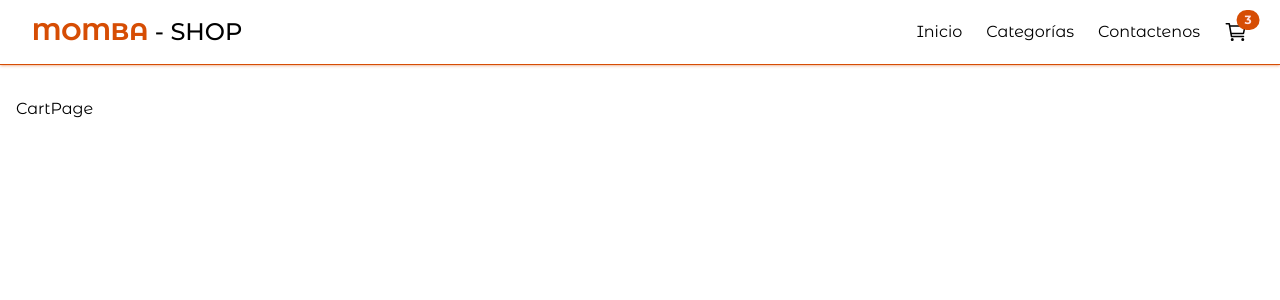
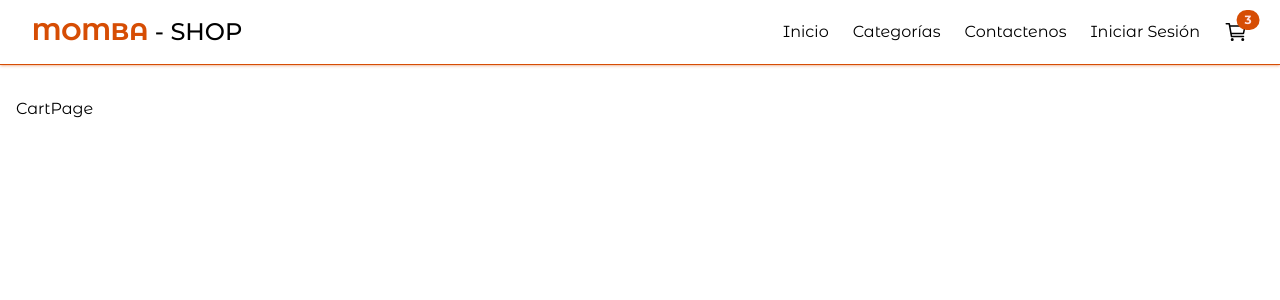
Before and after one commit to geraldDev01/E-shop, a Next.js app: page /cart in a window 1280 px wide. Shown: the top 300 px of the page. Built offline with nearby package versions, Linux system fonts and the light colour scheme.

Commit message:
adding changes for context and protected routes

```diff
--- a/package.json
+++ b/package.json
@@ -13,6 +13,7 @@
     "axios": "^1.8.3",
     "classnames": "^2.5.1",
     "formik": "^2.4.6",
+    "js-cookie": "^3.0.5",
     "next": "15.2.2",
     "react": "^19.0.0",
     "react-dom": "^19.0.0",
@@ -22,6 +23,7 @@
   "devDependencies": {
     "@eslint/eslintrc": "^3",
     "@tailwindcss/postcss": "^4",
+    "@types/js-cookie": "^3.0.6",
     "@types/node": "^20",
     "@types/react": "^19",
     "@types/react-dom": "^19",
--- a/src/api/auth.ts
+++ b/src/api/auth.ts
@@ -1,51 +1,16 @@
 import { apiRequest } from '@/utils/api';
 import { AxiosError } from 'axios';
+import {
+    AuthResponse,
+    AuthResult,
+    LoginCredentials,
+    RegisterCredentials,
+    ErrorResponse
+} from '@/types/api';
+import Cookies from 'js-cookie';
+import { redirect } from 'next/navigation';
 
-interface AuthResponse {
-    status_code: number;
-    message: string;
-    data: {
-        access_token: string;
-        token_type: string;
-        expires_in: number;
-        expires_at: string;
-    }
-}
-
-interface LoginCredentials {
-    email: string;
-    password: string;
-}
-
-interface LoginResult {
-    success: boolean;
-    token?: string;
-    error?: string;
-}
-
-interface RegisterCredentials {
-    full_name: string;
-    phone: string;
-    address: string;
-    email: string;
-    password: string;
-    id_deparment: null;
-    id_municipality: null;
-}
-
-interface AuthResult {
-    success: boolean;
-    token?: string;
-    error?: string;
-}
-
-interface ErrorResponse {
-    status_code: number;
-    message: string;
-    errors?: string[];
-}
-
-export const login = async ({ email, password }: LoginCredentials): Promise<LoginResult> => {
+export const login = async ({ email, password }: LoginCredentials): Promise<AuthResult> => {
     try {
         const response = await apiRequest<AuthResponse>({
             endpoint: '/auth/sign-In',
@@ -113,3 +78,11 @@ export const register = async (userData: RegisterCredentials): Promise<AuthResul
         };
     }
 };
+
+export const logout = () => {
+    // Remove the auth token cookie
+    Cookies.remove('auth_token');
+
+    // Redirect to login page
+    redirect('/');
+};
--- a/src/api/contact.ts
+++ b/src/api/contact.ts
@@ -1,4 +1,5 @@
 import { apiRequest } from '@/utils/api';
+import { AxiosError } from 'axios';
 
 interface ContactFormData extends Record<string, unknown> {
   message: {
@@ -26,7 +27,13 @@ export const sendContactForm = async (data: ContactFormData) => {
       success: response.status_code === 201,
       message: response.message
     };
-  } catch (error) {
+  } catch (error: unknown) {
+    if (error instanceof AxiosError) {
+      return {
+        success: false,
+        message: error.response?.data?.message || 'Error al enviar el mensaje'
+      };
+    }
     return {
       success: false,
       message: 'Error al enviar el mensaje'
--- a/src/app/(shop)/contact/page.tsx
+++ b/src/app/(shop)/contact/page.tsx
@@ -41,20 +41,17 @@ export default function ContactPage() {
     }),
     onSubmit: async (values, { setSubmitting, resetForm }) => {
       setApiError(null);
-      setSuccessMessage(null);
-
       try {
         const result = await sendContactForm({
           message: values
         });
-
         if (result.success) {
           setSuccessMessage(result.message);
           resetForm();
         } else {
           setApiError(result.message);
         }
-      } catch (error) {
+      } catch {
         setApiError('Error al enviar el mensaje');
       } finally {
         setSubmitting(false);
--- a/src/app/auth/login/page.tsx
+++ b/src/app/auth/login/page.tsx
@@ -7,9 +7,11 @@ import { useRouter } from 'next/navigation';
 import { useState } from 'react';
 import { IoMailOutline, IoKeyOutline, IoLogInOutline } from 'react-icons/io5';
 import { login } from '@/api/auth';
+import { useAuth } from '@/context/auth/AuthContext';
 
 export default function LoginPage() {
   const router = useRouter();
+  const { login: authLogin } = useAuth();
   const [apiError, setApiError] = useState<string | null>(null);
 
   const formik = useFormik({
@@ -30,7 +32,7 @@ export default function LoginPage() {
       try {
         const result = await login(values);
         if (result.success && result.token) {
-          localStorage.setItem('token', result.token);
+          authLogin(result.token);
           router.push('/');
         } else {
           setApiError(result.error || 'Error en la autenticación');
--- a/src/app/layout.tsx
+++ b/src/app/layout.tsx
@@ -2,6 +2,7 @@ import type { Metadata } from "next";
 
 import "./globals.css";
 import { inter, montserrat } from "@/config/fonts";
+import { AuthProvider } from '@/context/auth/AuthContext';
 
 export const metadata: Metadata = {
   title: "Create Next App",
@@ -16,7 +17,9 @@ export default function RootLayout({
   return (
     <html lang="en">
       <body className={`${inter.className} ${montserrat.className}`}>
-        {children}
+        <AuthProvider>
+          {children}
+        </AuthProvider>
       </body>
     </html>
   );
--- a/src/components/ui/Navbar/index.tsx
+++ b/src/components/ui/Navbar/index.tsx
@@ -1,11 +1,12 @@
 "use client"
 import React, { useState } from 'react'
 import Link from 'next/link'
-import { IoCartOutline } from 'react-icons/io5'
-import { IoMenuOutline, IoCloseOutline } from 'react-icons/io5'
+import { IoCartOutline, IoMenuOutline, IoCloseOutline, IoLogOutOutline } from 'react-icons/io5'
+import { useAuth } from '@/context/auth/AuthContext'
 
 const Navbar = () => {
     const [isMenuOpen, setIsMenuOpen] = useState(false)
+    const { isAuthenticated, logout } = useAuth()
 
     return (
         <header className="sticky top-0 z-50 bg-white shadow-sm shadow-[#d64e044e] border-b border-[#d64d04]">
@@ -27,6 +28,19 @@ const Navbar = () => {
                     <Link href="/contact" className="hover:text-gray-600">
                         Contactenos
                     </Link>
+                    {!isAuthenticated ? (
+                        <Link href="/auth/login" className="hover:text-gray-600">
+                            Iniciar Sesión
+                        </Link>
+                    ) : (
+                        <button
+                            onClick={logout}
+                            className="flex items-center gap-2 hover:text-gray-600 transition-colors"
+                        >
+                            <IoLogOutOutline className="w-5 h-5" />
+                            <span>Salir</span>
+                        </button>
+                    )}
                     <Link href="/cart">
                         <div className="relative">
                             <span className="absolute top-0 right-0 inline-flex items-center justify-center px-2 py-1 text-xs font-bold leading-none text-red-100 transform translate-x-1/2 -translate-y-1/2 bg-[#d64d04] rounded-full">
@@ -77,7 +91,6 @@ const Navbar = () => {
                     >
                         Categorías
                     </Link>
-
                     <Link
                         href="/contact"
                         className="block hover:text-gray-600"
@@ -85,6 +98,26 @@ const Navbar = () => {
                     >
                         Contactenos
                     </Link>
+                    {!isAuthenticated ? (
+                        <Link
+                            href="/auth/login"
+                            className="block hover:text-gray-600"
+                            onClick={() => setIsMenuOpen(false)}
+                        >
+                            Iniciar Sesión
+                        </Link>
+                    ) : (
+                        <button
+                            onClick={() => {
+                                logout()
+                                setIsMenuOpen(false)
+                            }}
+                            className="flex items-center gap-2 hover:text-gray-600 transition-colors"
+                        >
+                            <IoLogOutOutline className="w-5 h-5" />
+                            <span>Salir</span>
+                        </button>
+                    )}
                 </div>
             </div>
         </header>
--- /dev/null
+++ b/src/context/auth/AuthContext.tsx
@@ -0,0 +1,62 @@
+'use client';
+
+import { createContext, useContext, useEffect, useState } from 'react';
+import { useRouter } from 'next/navigation';
+import Cookies from 'js-cookie';
+
+interface User {
+  email: string;
+  token: string;
+}
+
+interface AuthContextType {
+  user: User | null;
+  login: (token: string) => void;
+  logout: () => void;
+  isAuthenticated: boolean;
+}
+
+const AuthContext = createContext<AuthContextType | undefined>(undefined);
+
+export function AuthProvider({ children }: { children: React.ReactNode }) {
+  const [user, setUser] = useState<User | null>(null);
+  const router = useRouter();
+
+  useEffect(() => {
+    // Check cookies on mount
+    const token = Cookies.get('token');
+    if (token) {
+      setUser({ token, email: 'user@example.com' });
+    }
+  }, []);
+
+  const login = (token: string) => {
+    // Set cookie with httpOnly and secure flags
+    Cookies.set('token', token, {
+      expires: 7, // 7 days
+      secure: process.env.NODE_ENV === 'production',
+      sameSite: 'strict'
+    });
+    setUser({ token, email: 'user@example.com' });
+  };
+
+  const logout = () => {
+    Cookies.remove('token');
+    setUser(null);
+    router.push('/auth/login');
+  };
+
+  return (
+    <AuthContext.Provider value={{ user, login, logout, isAuthenticated: !!user }}>
+      {children}
+    </AuthContext.Provider>
+  );
+}
+
+export const useAuth = () => {
+  const context = useContext(AuthContext);
+  if (context === undefined) {
+    throw new Error('useAuth must be used within an AuthProvider');
+  }
+  return context;
+};
--- /dev/null
+++ b/src/middleware.ts
@@ -0,0 +1,25 @@
+import { NextResponse } from 'next/server';
+import type { NextRequest } from 'next/server';
+
+export function middleware(request: NextRequest) {
+  const token = request.cookies.get('token')?.value || '';
+  const isAuthPage = request.nextUrl.pathname.startsWith('/auth');
+
+  if (isAuthPage && token) {
+    return NextResponse.redirect(new URL('/', request.url));
+  }
+
+  if (!isAuthPage && !token) {
+    return NextResponse.redirect(new URL('/auth/login', request.url));
+  }
+
+  return NextResponse.next();
+}
+
+export const config = {
+  matcher: [
+    '/auth/:path*',
+    '/profile/:path*',
+
+  ],
+};
--- /dev/null
+++ b/src/types/api.ts
@@ -0,0 +1,54 @@
+export interface AuthResponse {
+    status_code: number;
+    message: string;
+    data: {
+        access_token: string;
+        token_type: string;
+        expires_in: number;
+        expires_at: string;
+    }
+}
+
+export interface ApiResponse {
+    status_code: number;
+    message: string;
+}
+
+export interface ErrorResponse extends ApiResponse {
+    errors?: string[];
+}
+
+export interface ApiResult {
+    success: boolean;
+    error?: string;
+}
+
+export interface AuthResult extends ApiResult {
+    token?: string;
+}
+
+// Auth Credentials
+export interface LoginCredentials {
+    email: string;
+    password: string;
+}
+
+export interface RegisterCredentials {
+    full_name: string;
+    phone: string;
+    address: string;
+    email: string;
+    password: string;
+    id_deparment: null;
+    id_municipality: null;
+}
+
+// Contact Form
+export interface ContactFormData extends Record<string, unknown> {
+    message: {
+        name: string;
+        phone: string;
+        email: string;
+        description: string;
+    }
+}
```
Also changed, not shown: 1 other file (tests, documents, lock files or other folders).
